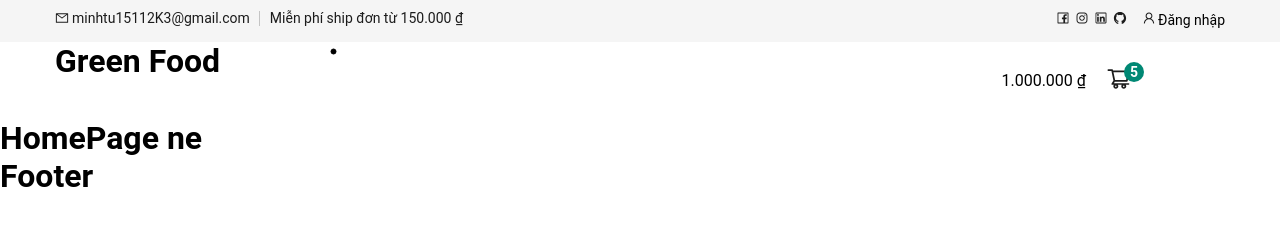
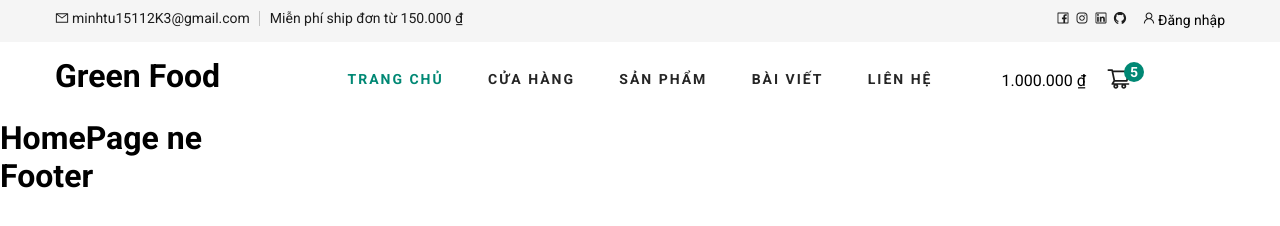
Before and after one commit to tu1511/FE_GreenFood, a React app: page / in a window 1280 px wide. Built offline with nearby package versions, Linux system fonts and the light colour scheme.

Commit message:
fix interface

```diff
--- a/src/pages/users/theme/header/header.js
+++ b/src/pages/users/theme/header/header.js
@@ -60,7 +60,6 @@ const Header = () => {
             <div className="col-6 header__top_left">
               <ul>
                 <li>
-                  {" "}
                   <AiOutlineMail />
                   minhtu15112K3@gmail.com
                 </li>
@@ -111,12 +110,11 @@ const Header = () => {
           <div className=" col-xl-6">
             <nav className="header__menu">
               <ul>
-                <li>
-                  <Link></Link>
-                  <ul>
-                    <li></li>
-                  </ul>
-                </li>
+                {menus?.map((menu, menuKey) => (
+                  <li key={menuKey} className={menuKey === 0 ? "active" : ""}>
+                    <Link to={menu?.path}>{menu?.name}</Link>
+                  </li>
+                ))}
               </ul>
             </nav>
           </div>
--- a/src/pages/users/theme/header/header.scss
+++ b/src/pages/users/theme/header/header.scss
@@ -1,6 +1,7 @@
 @use "sass:map";
 @import "style/pages/theme";
 
+// scss header
 .header__top {
   background: #f5f5f5;
 }
@@ -65,6 +66,42 @@
   }
 }
 
+// scss logo
+.header__logo {
+  padding: 15px 0;
+}
+
+// scss menu
+.header__menu {
+  padding: 24px 0;
+
+  ul {
+    display: flex;
+    justify-content: space-between;
+
+    li {
+      list-style: none;
+
+      a {
+        text-decoration: none;
+        font-size: 14px;
+        color: map.get($theme-colors, "bold-text");
+        text-transform: uppercase;
+        font-weight: bold;
+        letter-spacing: 2px;
+        transition: all 0.3s;
+        padding: 5px 0;
+        display: block;
+      }
+    }
+
+    .active a {
+      color: map.get($theme-colors, "main");
+    }
+  }
+}
+
+// scss cart
 .header__cart {
   display: flex;
   justify-content: center;
--- a/src/style/pages/_all.scss
+++ b/src/style/pages/_all.scss
@@ -1,6 +1,7 @@
 @use "sass:map";
 @import "theme";
 @import "responsive";
+@import url("https://fonts.googleapis.com/css2?family=Roboto:ital,wght@0,100;0,300;0,400;0,500;0,700;0,900;1,100;1,300;1,400;1,500;1,700;1,900&display=swap");
 
 html,
 body {
--- a/src/style/pages/_theme.scss
+++ b/src/style/pages/_theme.scss
@@ -2,4 +2,5 @@
 $theme-colors: (
   "main": #008874,
   "normal-text": #1c1c1c,
+  "bold-text": #252525,
 );
```
